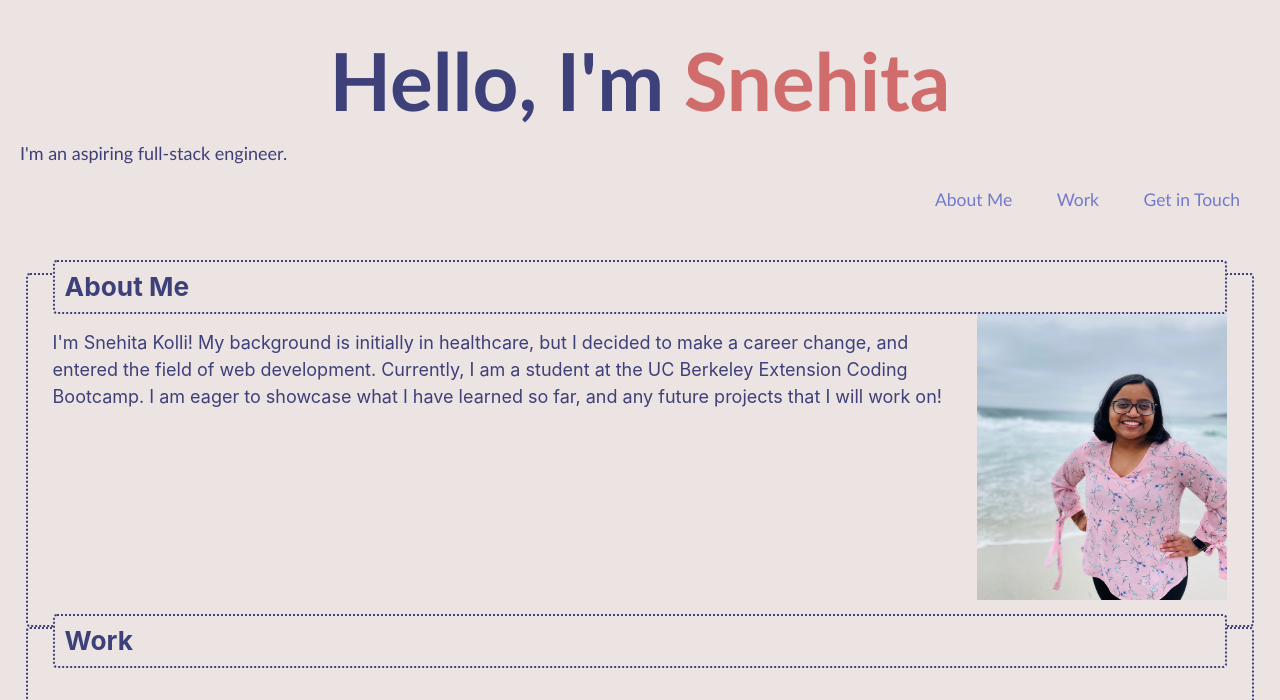
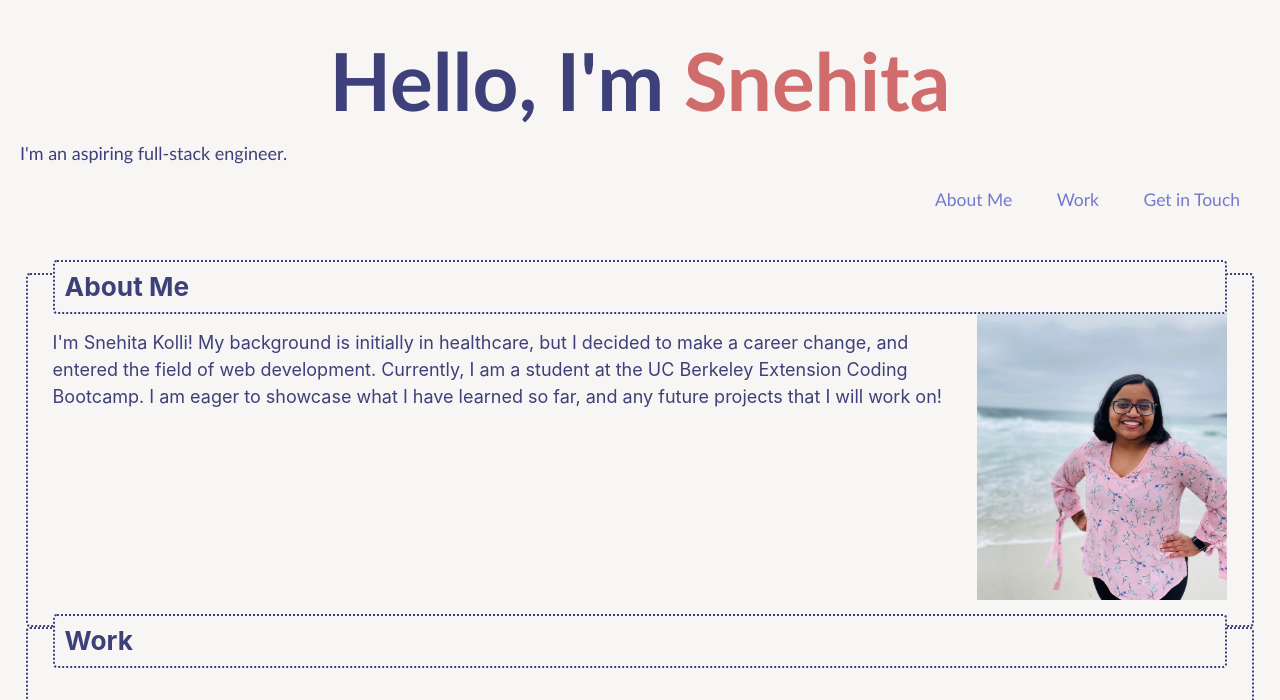
Before and after one commit to snehitak20/infinity-and-beyond, a plain HTML site: page index.html in a window 1280 px wide. Shown: the top 700 px of the page. Drawn offline with Linux system fonts and the light colour scheme; grey boxes are pictures that could not be loaded.

Commit message:
finished readme

```diff
--- a/assets/style.css
+++ b/assets/style.css
@@ -3,7 +3,7 @@
     --coral: #d16c6c;
     --lavender: #737aca;
     --navy: #3d4079;
-    --white: #ece3e3;
+    --white: #f8f5f5;
 }
 
 /* This is an univerasl selector so it will select for all the elements. */
@@ -118,8 +118,7 @@ a {
     transition: width 2s linear 1s;
 }
 
-/* When the mouse hovers over the content of the box, or the title, this allows for a glow to occur around the box */
-.content:hover,
+/* When the mouse hovers over the title, this allows for a glow to occur around the box */
 .content:hover .titles {
     box-shadow: inset 0px 0px 8px var(--coral), 0 0 15px var(--coral);
 }
```
Also changed, not shown: 1 other file.
